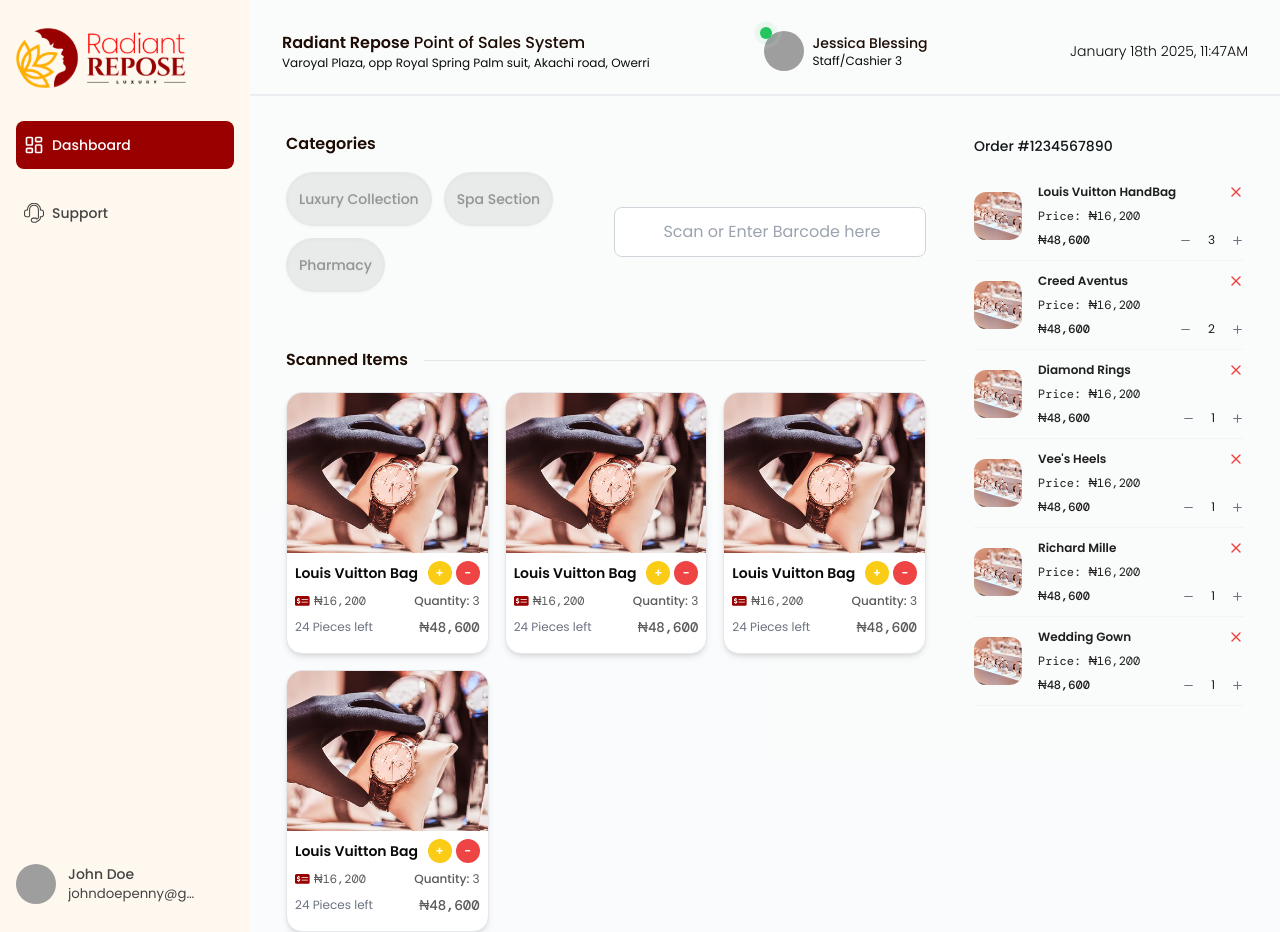
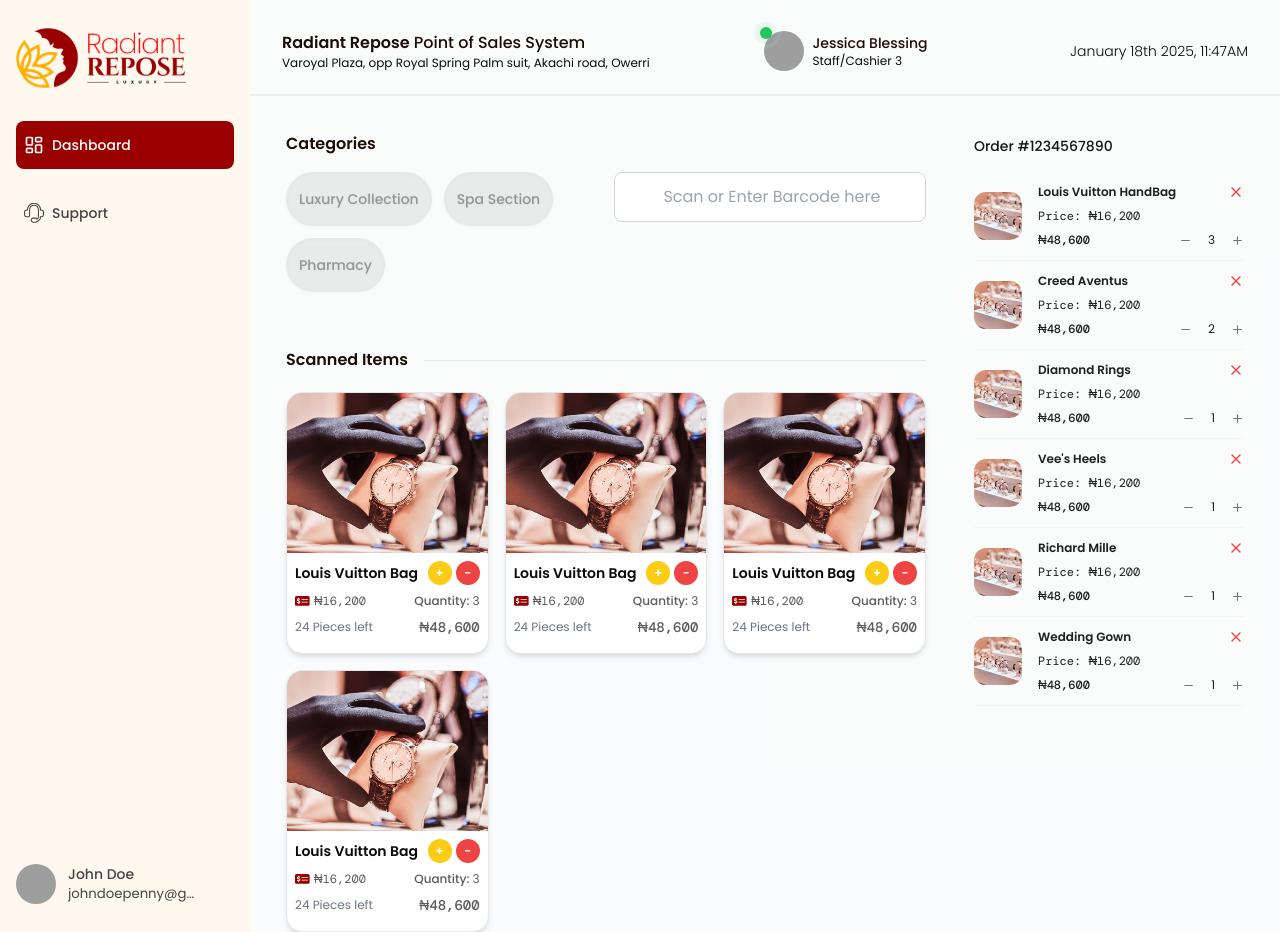
Before and after one commit to Saviez-Tech/Radiant-Repose, a Next.js app: page /dashboard in a window 1280 px wide. Built offline with nearby package versions, Linux system fonts and the light colour scheme; grey boxes are pictures that could not be loaded; some icons are missing; a web font is replaced by a local one.

Commit message:
Refactor CategoriesTabSection layout and improve search input styling

```diff
--- a/src/components/dashboard/CategoriesTabSection.tsx
+++ b/src/components/dashboard/CategoriesTabSection.tsx
@@ -17,7 +17,7 @@
     const router = useRouter()
 
     return (
-       <div className="flex items-center gap-5 mt-4">
+       <div className="flex gap-5 mt-4">
             <div
                 className="flex flex-wrap gap-3"
                 >
@@ -37,11 +37,11 @@
                 ))}
             </div>
 
-            <div className="relative">
+            <div className="relative h-fit">
                 <span className="absolute inset-y-0 left-3 flex items-center text-gray-400 pointer-events-none">
-                <span>
-                    <Icon icon="ic:sharp-search" width="24" height="24" />
-                </span>
+                    <span>
+                        <Icon icon="ic:sharp-search" width="24" height="24" />
+                    </span>
                 </span>
                 <input
                     type="text"
```
